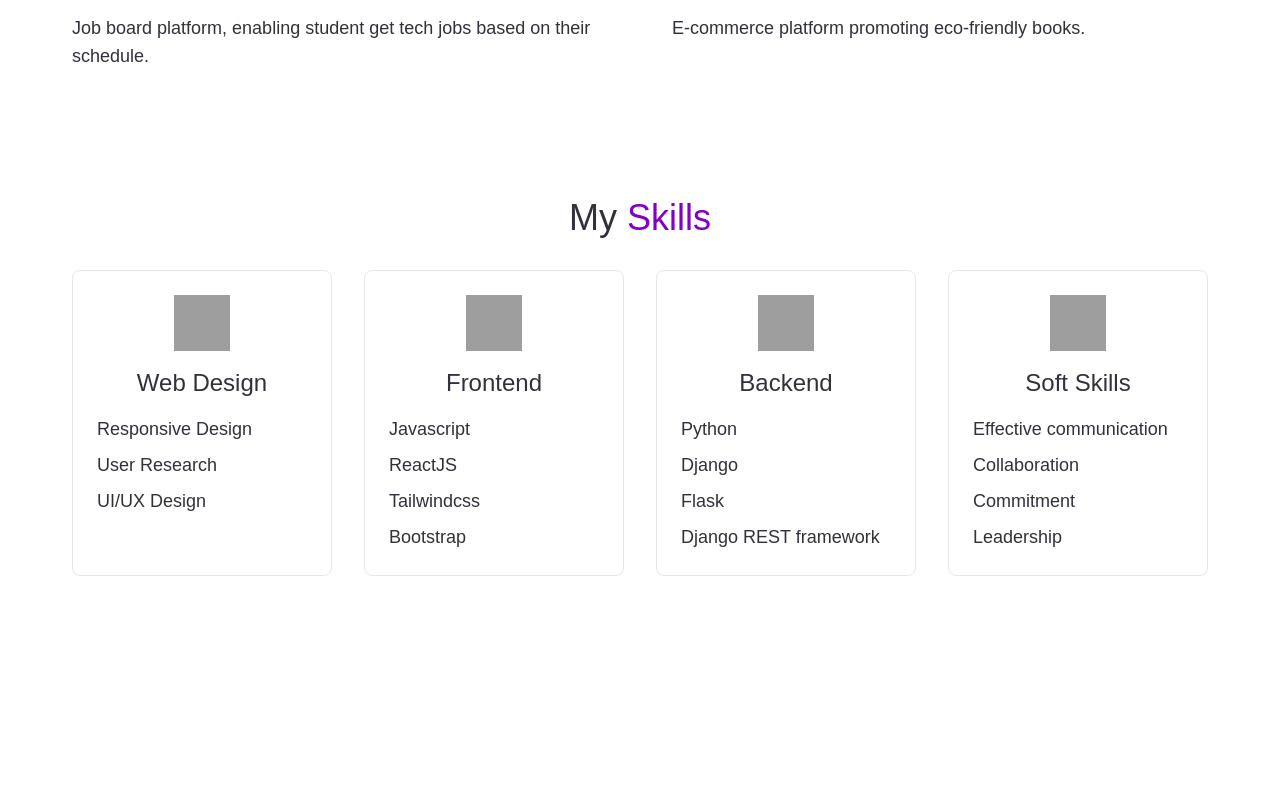
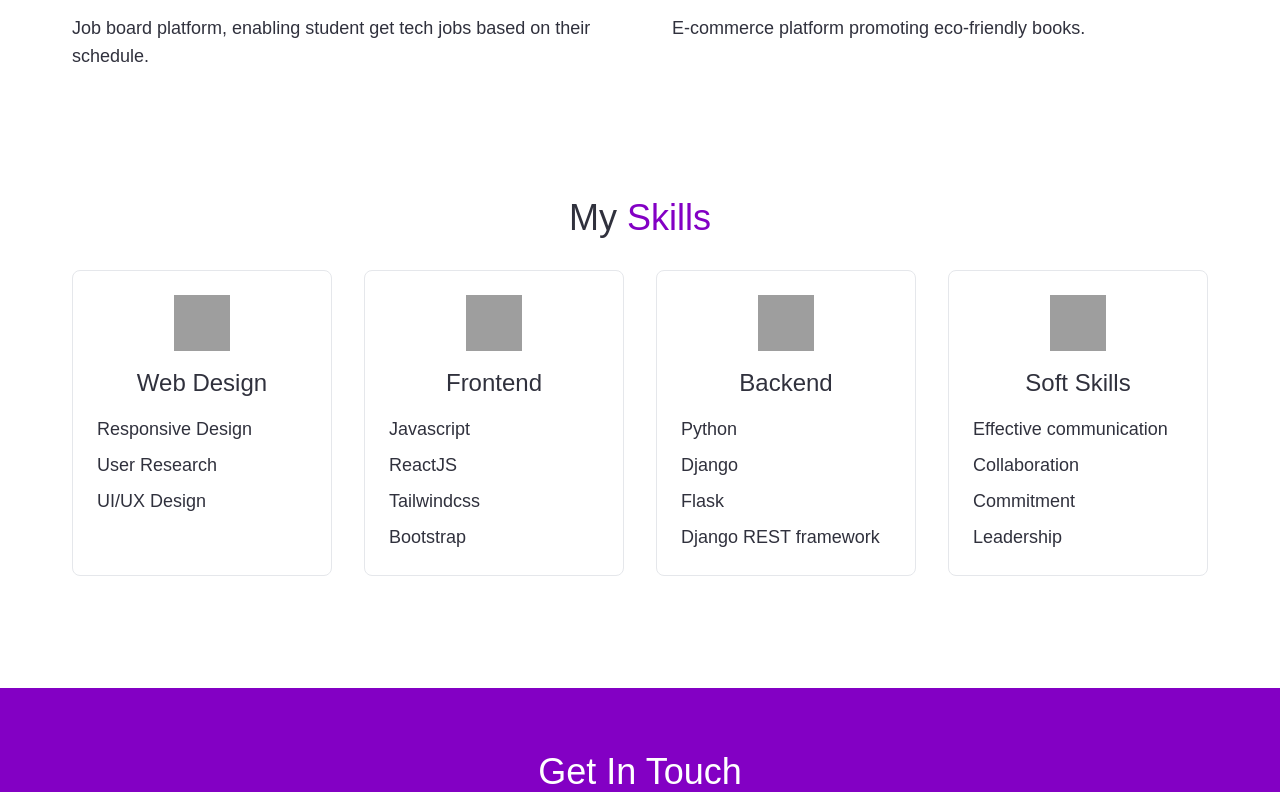
Before and after one commit to LetcodeitwithDave/sololaDavid, a React (Vite) app: page / in a window 1280 px wide. Shown: the part 1642-2434 px from the top of the page. Before the commit the page ends 2238 px from the top, so only its background shows below. Built offline with nearby package versions, Linux system fonts and the light colour scheme; grey boxes are pictures that could not be loaded; a web font is replaced by a local one.

Commit message:
add contact section to main page

```diff
--- a/src/components/Home.jsx
+++ b/src/components/Home.jsx
@@ -4,9 +4,11 @@ import Hero from "./Hero";
 import About from "./About";
 import Projects from "./Projects";
 import Skill from "./Skill";
+import Reachout from "./Reachout";
 
 function Home() {
   return (
+    <div>
       <div className="mx-6 lg:mx-14">
         <section>
           <Nav />
@@ -28,6 +30,11 @@ function Home() {
           <Skill />
         </section>
       </div>
+
+      <section className=" bg-buttonColor w-full">
+        <Reachout />
+      </section>
+    </div>
   );
 }
 
```
Lines whose indentation alone changed are shown as unchanged.
